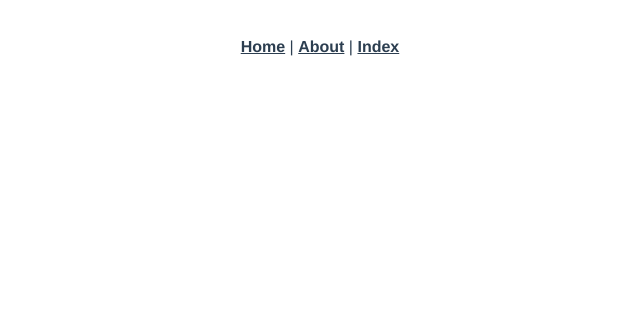
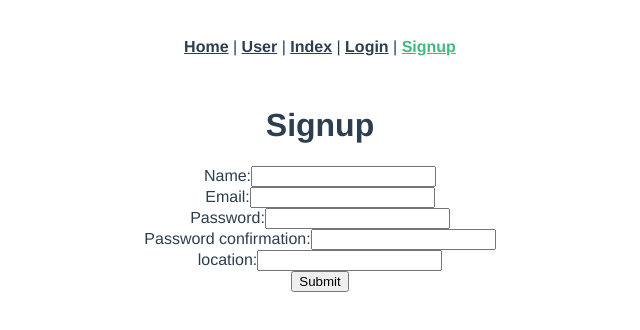
Before and after one commit to alanmannon/whattoeat_frontend, a Vue app: page /signup in a window 1280 px wide. Shown: the top 330 px of the page, without its empty margins (320-960 px from the left). Built offline with nearby package versions, Linux system fonts and the light colour scheme.

Commit message:
Created routes for user to login and logout

```diff
--- a/src/App.vue
+++ b/src/App.vue
@@ -2,8 +2,10 @@
   <div id="app">
     <div id="nav">
       <router-link to="/">Home</router-link> |
-      <router-link to="/about">About</router-link> |
-      <router-link to="/index">Index</router-link>
+      <router-link to="/user">User</router-link> |
+      <router-link to="/index">Index</router-link> |
+      <router-link to="/login">Login</router-link> |
+      <router-link to="/signup">Signup</router-link>
     </div>
     <router-view/>
   </div>
--- a/src/main.js
+++ b/src/main.js
@@ -3,7 +3,13 @@
 import router from './router';
 import axios from "axios";
 
+
 axios.defaults.baseURL = process.env.NODE_ENV === "development" ? "http://localhost:3000" : "/";
+
+var jwt = localStorage.getItem("jwt");
+if (jwt) {
+  axios.defaults.headers.common["Authorization"] = "Bearer " + jwt;
+}
 
 Vue.config.productionTip = false;
 
--- a/src/router/index.js
+++ b/src/router/index.js
@@ -2,6 +2,9 @@
 import VueRouter from 'vue-router';
 import Home from '../views/Home.vue';
 import RestaurantIndex from '../views/RestaurantIndex.vue';
+import Login from '../views/Login.vue';
+import Logout from '../views/Logout.vue';
+import Signup from '../views/Signup.vue';
 
 Vue.use(VueRouter)
 
@@ -12,18 +15,33 @@
     component: Home
   },
   {
-    path: '/about',
-    name: 'About',
+    path: '/user',
+    name: 'User',
     // route level code-splitting
     // this generates a separate chunk (about.[hash].js) for this route
     // which is lazy-loaded when the route is visited.
-    component: () => import(/* webpackChunkName: "about" */ '../views/About.vue')
+    component: () => import(/* webpackChunkName: "about" */ '../views/User.vue')
   },
   {
     path: '/index',
     name: 'Restaurant Index',
     component: RestaurantIndex
   },
+  {
+    path: '/login',
+    name: 'Login',
+    component: Login
+  },
+  {
+    path: '/logout',
+    name: 'logout',
+    component: Logout
+  },
+  {
+    path: '/signup',
+    name: 'signup',
+    component: Signup
+  }
 ];
 
 const router = new VueRouter({
--- a/src/views/About.vue
+++ /dev/null
@@ -1,5 +0,0 @@
-<template>
-  <div class="about">
-    <h1>This is an about page</h1>
-  </div>
-</template>
--- /dev/null
+++ b/src/views/Login.vue
@@ -0,0 +1,54 @@
+<template>
+  <div class="login">
+    <form v-on:submit.prevent="submit()">
+      <h1>Login</h1>
+      <ul>
+        <li class="text-danger" v-for="error in errors">{{ error }}</li>
+      </ul>
+      <div class="form-group">
+        <label>Email:</label>
+        <input type="email" class="form-control" v-model="email">
+      </div>
+      <div class="form-group">
+        <label>Password:</label>
+        <input type="password" class="form-control" v-model="password">
+      </div>
+      <input type="submit" class="btn btn-primary" value="Submit">
+    </form>
+  </div>
+</template>
+
+<script>
+import axios from "axios";
+
+export default {
+  data: function () {
+    return {
+      email: "",
+      password: "",
+      errors: [],
+    };
+  },
+  methods: {
+    submit: function () {
+      var params = {
+        email: this.email,
+        password: this.password,
+      };
+      axios
+        .post("/api/session", params)
+        .then((response) => {
+          axios.defaults.headers.common["Authorization"] =
+            "Bearer " + response.data.jwt;
+          localStorage.setItem("jwt", response.data.jwt);
+          this.$router.push("/");
+        })
+        .catch((error) => {
+          this.errors = ["Invalid email or password."];
+          this.email = "";
+          this.password = "";
+        });
+    },
+  },
+};
+</script>
--- /dev/null
+++ b/src/views/Logout.vue
@@ -0,0 +1,16 @@
+<template>
+  <div class="logout">
+  </div>
+</template>
+
+<script>
+import axios from "axios";
+
+export default {
+  created: function () {
+    delete axios.defaults.headers.common["Authorization"];
+    localStorage.removeItem("jwt");
+    this.$router.push("/");
+  },
+};
+</script>
--- a/src/views/RestaurantIndex.vue
+++ b/src/views/RestaurantIndex.vue
@@ -1,7 +1,15 @@
+
 <template>
   <div class="home">
     <h1>{{ message }}</h1>
-    <h3>{{ index }}</h3>
+    <div v-for='restaurant in restaurants["best_rated_restaurant"]'>
+      <!-- image = {{restaurant["restaurant"]["photos_url"]}} -->
+      <img v-bind:src='restaurant["restaurant"]["photos_url"]'>
+      {{restaurant["restaurant"]["name"]}}
+      {{restaurant["restaurant"]["timings"]}}
+    </div>
+    <h3>{{restaurants["best_rated_restaurant"][1]["restaurant"]}}</h3>
+
   </div>
 </template>
 
@@ -15,7 +23,7 @@
   data: function () {
     return {
       message: "Restaurants Near You",
-      index: [],
+      restaurants: [],
     };
   },
   created: function () {
@@ -25,11 +33,11 @@
     zomatoIndex: function () {
       axios
         .get(
-          "https://developers.zomato.com/api/v2.1/location_details?entity_id=5200&entity_type=city",
+          "https://developers.zomato.com/api/v2.1/location_details?entity_id=652&entity_type=city",
           { headers: { "user-key": process.env.VUE_APP_ZOMATO } }
         )
         .then((response) => {
-          this.index = response.data;
+          this.restaurants = response.data;
         });
     },
   },
--- /dev/null
+++ b/src/views/Signup.vue
@@ -0,0 +1,68 @@
+<template>
+  <div class="signup">
+    <form v-on:submit.prevent="submit()">
+      <h1>Signup</h1>
+      <ul>
+        <li class="text-danger" v-for="error in errors">{{ error }}</li>
+      </ul>
+      <div class="form-group">
+        <label>Name:</label>
+        <input type="text" class="form-control" v-model="name">
+      </div>
+      <div class="form-group">
+        <label>Email:</label>
+        <input type="email" class="form-control" v-model="email">
+      </div>
+      <div class="form-group">
+        <label>Password:</label>
+        <input type="password" class="form-control" v-model="password">
+      </div>
+      <div class="form-group">
+        <label>Password confirmation:</label>
+        <input type="password" class="form-control" v-model="passwordConfirmation">
+      </div>
+      <div class="form-group">
+        <label>location:</label>
+        <input type="text" class="form-control" v-model="city_name">
+      </div>
+      <input type="submit" class="btn btn-primary" value="Submit">
+    </form>
+  </div>
+</template>
+
+<script>
+import axios from "axios";
+
+export default {
+  data: function () {
+    return {
+      name: "",
+      email: "",
+      password: "",
+      passwordConfirmation: "",
+      city_name: "",
+      errors: [],
+    };
+  },
+  methods: {
+    submit: function () {
+      var params = {
+        name: this.name,
+        email: this.email,
+        password: this.password,
+        city_name: this.city_name,
+
+        // password_confirmation: this.passwordConfirmation,
+      };
+      axios
+        .post("/api/user", params)
+        .then((response) => {
+          this.$router.push("/login");
+        })
+        .catch((error) => {
+          this.errors = error.response.data.errors;
+        });
+    },
+  },
+};
+</script>
--- /dev/null
+++ b/src/views/User.vue
@@ -0,0 +1,5 @@
+<template>
+  <div class="User">
+    <h1>USER PAGE</h1>
+  </div>
+</template>
```
Also changed, not shown: package.json (+7 -0 lines), 2 other files (tests, documents, lock files or other folders).
